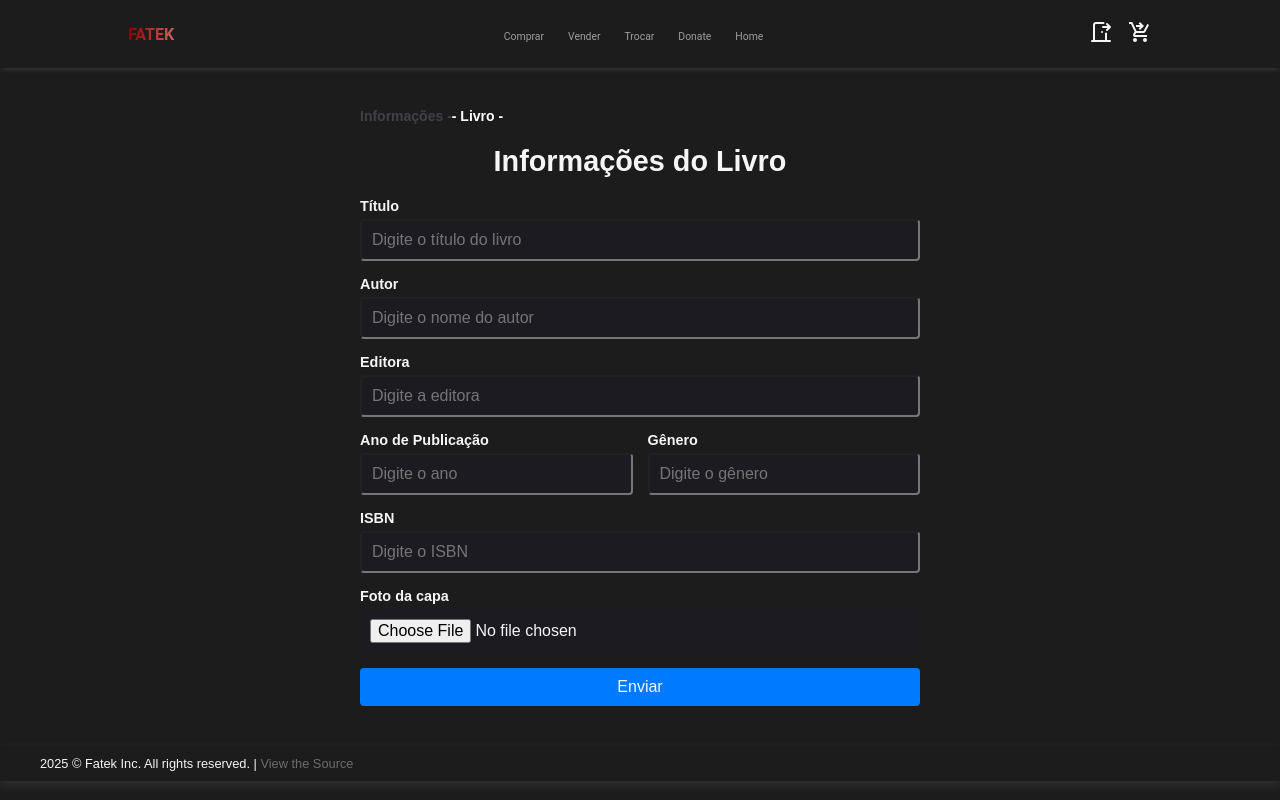
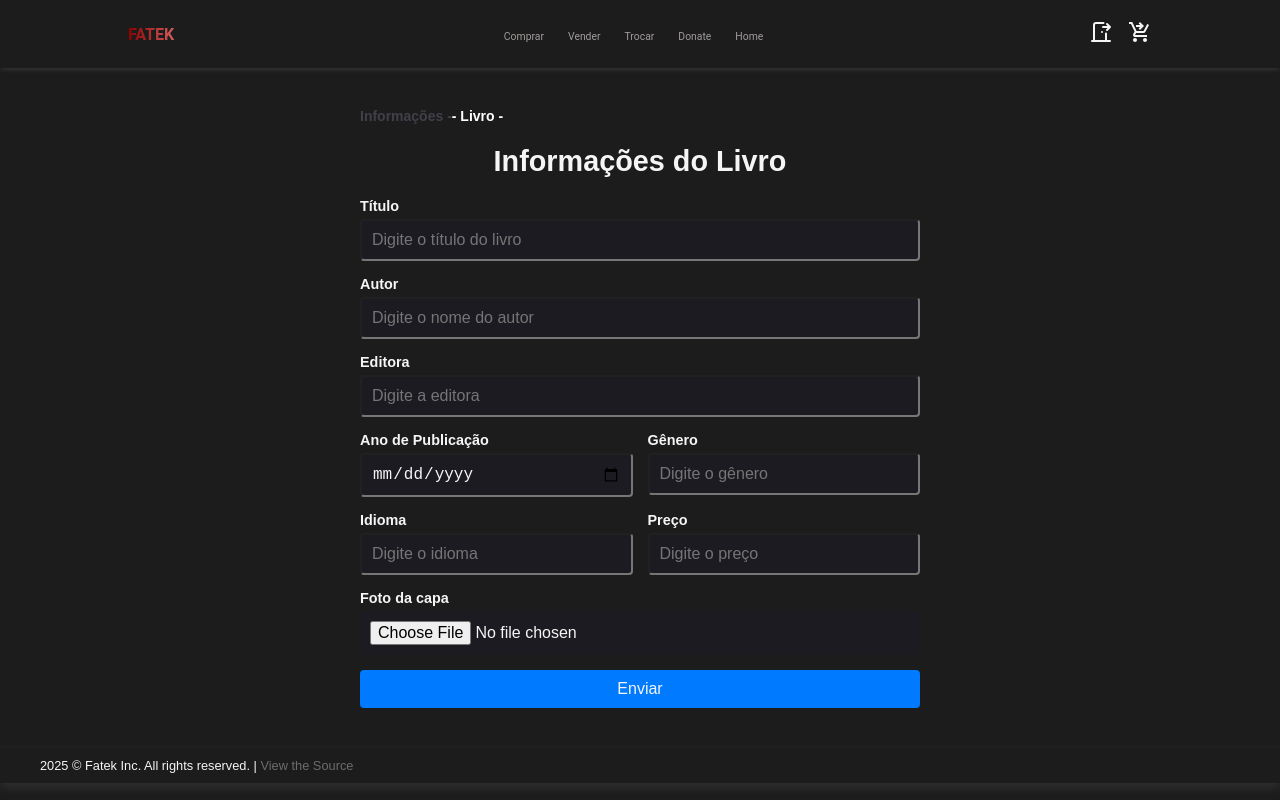
Before and after one commit to KaioBorgesDev/Fatek, a React (Vite) app in the folder frontend/: page /sell/book in a window 1280 px wide. Built offline with nearby package versions, Linux system fonts and the light colour scheme.

Commit message:
feat- book information ready to use

```diff
--- a/frontend/src/components/BookInformation/BookInformation.tsx
+++ b/frontend/src/components/BookInformation/BookInformation.tsx
@@ -1,27 +1,48 @@
 import { useState } from 'react';
 import './BookInformation.css';
+import { toast } from 'react-toastify';
 
 const BookInformation = () => {
-  const [titulo, setTitulo] = useState('');
-  const [autor, setAutor] = useState('');
-  const [editora, setEditora] = useState('');
-  const [ano, setAno] = useState('');
-  const [genero, setGenero] = useState('');
-  const [isbn, setIsbn] = useState('');
+  const [title, setTitle] = useState('');
+  const [author, setAuthor] = useState('');
+  const [publisher, setPublisher] = useState('');
+  const [price, setPrice] = useState('');
+  const [year, setYear] = useState('');
+  const [genre, setGenre] = useState('');
+  const [language, setLanguage] = useState('');
+  const [file, setFile] = useState<File | null>(null)
 
-  const handleSubmit = (e: React.FormEvent) => {
+  const handleFileChange = (e: React.ChangeEvent<HTMLInputElement>) => {
+    const selectedFile = e.target.files ? e.target.files[0] : null;
+    setFile(selectedFile);
+  };
+
+  const handleSubmit = async (e: React.FormEvent) => {
     e.preventDefault();
 
-    const bookData = {
-      titulo,
-      autor,
-      editora,
-      ano,
-      genero,
-      isbn,
+    const payload = {
+      title,
+      author,
+      publisher,
+      year,
+      genre,
+      language,
+      price,
+      file
     };
 
-    console.log("Book Data Submitted: ", bookData);
+    const response = await fetch("http://localhost:5002/book", {
+      method: 'POST',
+      headers: {
+        'Content-Type': 'application/json',
+      },
+      body: JSON.stringify(payload)
+    })
+
+    if(response.ok){
+       return toast.success("Livro criado com sucesso.");
+    }
+    toast.error("Não foi possivel enviar.")
   };
 
   return (
@@ -32,84 +53,95 @@ const BookInformation = () => {
       </div>
       <div className="book-info-header">
         <h3>Informações do Livro</h3>
-
       </div>
       <form className="book-info-form" onSubmit={handleSubmit}>
         <div className="book-info-group">
-          <label htmlFor="titulo">Título</label>
+          <label htmlFor="title">Título</label>
           <input
             type="text"
-            id="titulo"
+            id="title"
             placeholder="Digite o título do livro"
             required
-            value={titulo}
-            onChange={(e) => setTitulo(e.target.value)}
+            value={title}
+            onChange={(e) => setTitle(e.target.value)}
           />
         </div>
 
         <div className="book-info-group">
-          <label htmlFor="autor">Autor</label>
+          <label htmlFor="author">Autor</label>
           <input
             type="text"
-            id="autor"
+            id="author"
             placeholder="Digite o nome do autor"
             required
-            value={autor}
-            onChange={(e) => setAutor(e.target.value)}
+            value={author}
+            onChange={(e) => setAuthor(e.target.value)}
           />
         </div>
 
         <div className="book-info-group">
-          <label htmlFor="editora">Editora</label>
+          <label htmlFor="publisher">Editora</label>
           <input
             type="text"
-            id="editora"
+            id="publisher"
             placeholder="Digite a editora"
             required
-            value={editora}
-            onChange={(e) => setEditora(e.target.value)}
+            value={publisher}
+            onChange={(e) => setPublisher(e.target.value)}
           />
         </div>
 
         <div className="book-info-group-inline">
           <div className="book-info-group">
-            <label htmlFor="ano">Ano de Publicação</label>
+            <label htmlFor="year">Ano de Publicação</label>
             <input
-              type="text"
-              id="ano"
+              type="date"
+              id="year"
               placeholder="Digite o ano"
               required
-              value={ano}
-              onChange={(e) => setAno(e.target.value)}
+              value={year}
+              onChange={(e) => setYear(e.target.value)}
             />
           </div>
           <div className="book-info-group">
-            <label htmlFor="genero">Gênero</label>
+            <label htmlFor="genre">Gênero</label>
             <input
               type="text"
-              id="genero"
+              id="genre"
               placeholder="Digite o gênero"
               required
-              value={genero}
-              onChange={(e) => setGenero(e.target.value)}
+              value={genre}
+              onChange={(e) => setGenre(e.target.value)}
             />
           </div>
         </div>
-
+        <div className="book-info-group-inline">
           <div className="book-info-group">
-          <label htmlFor="isbn">ISBN</label>
+            <label htmlFor="language">Idioma</label>
             <input
               type="text"
-            id="isbn"
-            placeholder="Digite o ISBN"
+              id="language"
+              placeholder="Digite o idioma"
               required
-            value={isbn}
-            onChange={(e) => setIsbn(e.target.value)}
+              value={language}
+              onChange={(e) => setLanguage(e.target.value)}
             />
           </div>
           <div className="book-info-group">
+            <label htmlFor="price">Preço</label>
+            <input
+              type="text"
+              id="price"
+              placeholder="Digite o preço"
+              required
+              value={price}
+              onChange={(e) => setPrice(e.target.value)}
+            />
+          </div>
+        </div>
+        <div className="book-info-group">
           <label htmlFor="file">Foto da capa</label>
-        <input type="file" name="file" id="" required/>
+          <input type="file" name="file" id="" onChange={handleFileChange} required />
         </div>
         <button type="submit" className="book-info-button">
           Enviar
```
Lines whose indentation alone changed are shown as unchanged.
